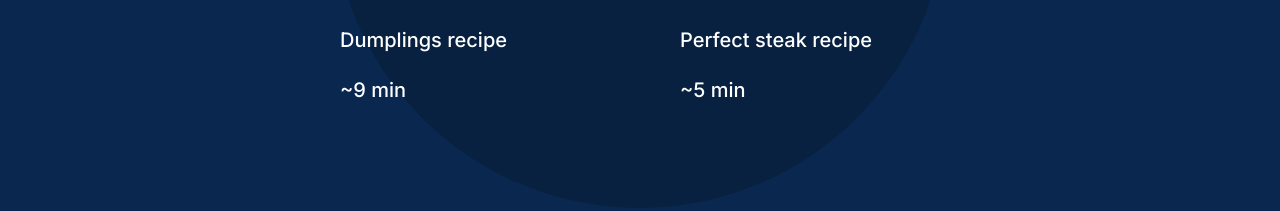
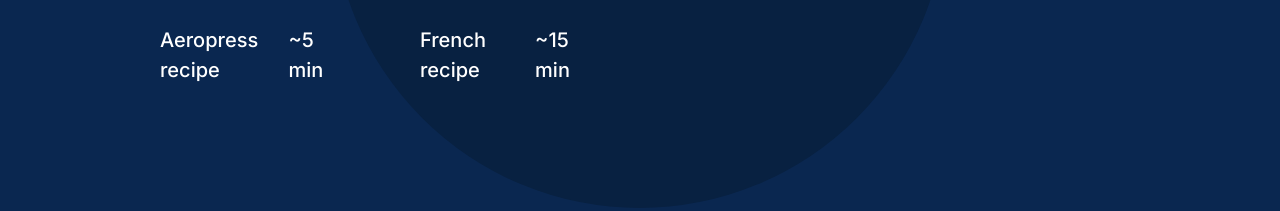
Before and after one commit to GGER17/se_project_coffeeshop-ft, a plain HTML site: page index.html in a window 1280 px wide. Shown: the part 1269-1480 px from the top of the page. Drawn offline with Linux system fonts and the light colour scheme.

Commit message:
fix-two-recipe

```diff
--- a/index.html
+++ b/index.html
@@ -77,8 +77,10 @@
                 referrerpolicy="strict-origin-when-cross-origin"
                 allowfullscreen
               ></iframe>
-              <p class="recipes__video-caption">Dumplings recipe</p>
-              <p class="recipes__video-caption">~9 min</p>
+              <ul class="recipes__video-caption">
+                <li>Aeropress recipe</li>
+                <li>~5 min</li>
+              </ul>
             </li>
             <li>
               <iframe
@@ -89,8 +91,10 @@
                 referrerpolicy="strict-origin-when-cross-origin"
                 allowfullscreen
               ></iframe>
-              <p class="recipes__video-caption">Perfect steak recipe</p>
-              <p class="recipes__video-caption">~5 min</p>
+              <ul class="recipes__video-caption">
+                <li>French recipe</li>
+                <li>~15 min</li>
+              </ul>
             </li>
           </ul>
         </section>
--- a/pages/index.css
+++ b/pages/index.css
@@ -99,29 +99,31 @@
 .recipes {
   background-color: #0a2750;
   color: #ffffff;
-  display: flex;
-  flex-direction: column;
+
   background-image: url(../images/background_recipes.svg);
-  background-position: center center;
+  background-position: center;
   background-repeat: no-repeat;
   background-image: cover;
+  padding-bottom: 215px;
+  padding-top: 100px;
+  padding-left: 80px;
 }
 
 .recipes__title {
+  display: flex;
   max-width: 580px;
-  margin-left: 80px;
-  margin-top: 100px;
   margin-bottom: 0;
   font-family: "Inter";
   font-style: normal;
   font-weight: 500;
   font-size: 44px;
   line-height: 52px;
+  margin-top: 0;
 }
 
 .recipes__subtitle {
+  display: flex;
   max-width: 438px;
-  margin-left: 80px;
   margin-top: 24px;
   margin-bottom: 0;
   font-family: "Noto Serif";
@@ -135,16 +137,15 @@
   display: flex;
   list-style: none;
   gap: 40px;
-  margin-bottom: 215px;
   margin-top: 80px;
+  width: 480px;
+  height: 273px;
+  margin-bottom: 0;
   justify-content: center;
-  width: 480;
-  height: 273px;
 }
 
 .recipes__iframe {
-  width: 560;
-  height: 315;
+  width: 220px;
   border: 0;
   margin-bottom: 24px;
 }
@@ -159,6 +160,8 @@
   font-size: 20px;
   line-height: 30px;
   margin-top: 0;
+  list-style: none;
+  margin-left: 0;
 }
 
 /*.Cut off.*/
```
